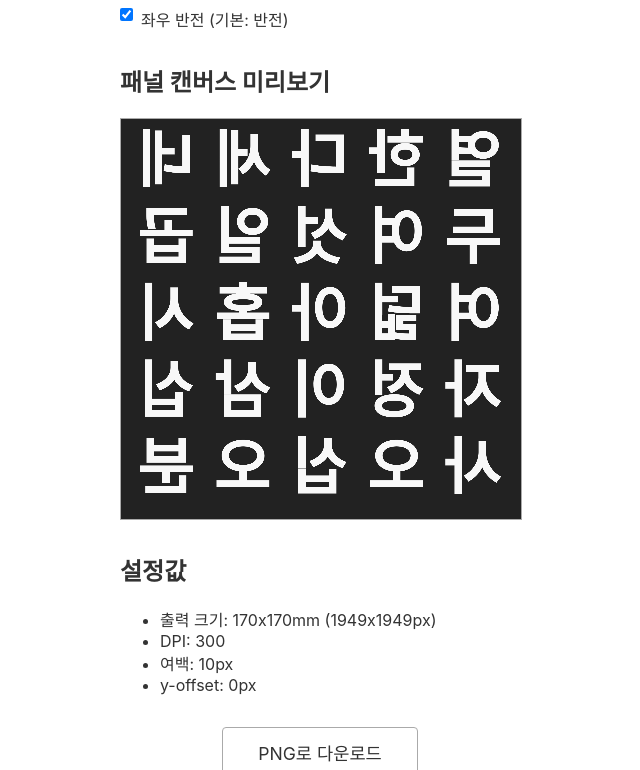
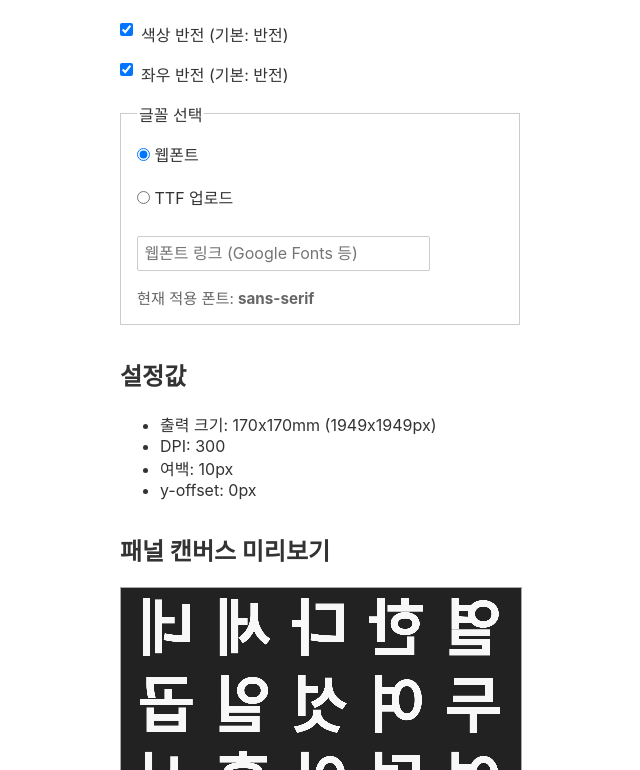
Before and after one commit to suapapa/hangulclock-panel-maker, a Svelte app in the folder svelte-app/: page / in a window 1280 px wide. Shown: the part 730-1500 px from the top of the page, without its empty margins (320-960 px from the left). Built offline with nearby package versions, Linux system fonts and the light colour scheme.

Commit message:
feat: add web and TTF font support with dynamic loading in canvas

```diff
--- a/svelte-app/src/App.svelte
+++ b/svelte-app/src/App.svelte
@@ -20,6 +20,12 @@
 	let flipHorizontal = true; // 좌우 반전 기본값
 	let paddingWidthMM = 5; // 패딩(가로, mm)
 	let paddingHeightMM = 5; // 패딩(세로, mm)
+	let fontType = "web"; // 'web' 또는 'ttf'
+	let webFontUrl = "";
+	let ttfFile = null;
+	let fontFamily = "sans-serif";
+	let ttfFontDataUrl = "";
+	let ttfFontLoaded = false;
 
 	// mm → px 변환 함수
 	function mmToPx(mm, dpi) {
@@ -32,35 +38,71 @@
 	// 캔버스 크기 동기화 및 2D 컨텍스트 준비
 	$: canvasWidth = mmToPx(panelWidthMM, dpi);
 	$: canvasHeight = mmToPx(panelHeightMM, dpi);
-	$: ctx = canvasEl ? canvasEl.getContext('2d') : null;
+	$: ctx = canvasEl ? canvasEl.getContext("2d") : null;
 
 	// 패널 문자열을 2차원 배열로 변환
 	function getPanelGrid() {
-		return panelArray.trim().split('\n').map(row => row.split(''));
+		return panelArray
+			.trim()
+			.split("\n")
+			.map((row) => row.split(""));
 	}
 
-	// 캔버스에 패널 그리기
-	$: if (ctx) {
+	// 웹폰트 적용 함수
+	$: if (fontType === "web" && webFontUrl) {
+		const id = "dynamic-webfont";
+		let link = document.getElementById(id);
+		if (!link) {
+			link = document.createElement("link");
+			link.rel = "stylesheet";
+			link.id = id;
+			document.head.appendChild(link);
+		}
+		link.href = webFontUrl;
+		// 폰트 패밀리 추출 (예: url에 family=Nanum+Gothic)
+		const match = webFontUrl.match(/family=([^&:]+)/);
+		if (match) {
+			fontFamily = decodeURIComponent(match[1]).replace(/\+/g, " ");
+		}
+	}
+
+	// TTF 업로드 처리
+	async function handleTtfUpload(event) {
+		const file = event.target.files[0];
+		if (!file) return;
+		const reader = new FileReader();
+		reader.onload = async (e) => {
+			ttfFontDataUrl = e.target.result;
+			fontFamily = file.name.replace(/\.[^.]+$/, "");
+			// FontFace API로 동적 폰트 등록 및 로드
+			const fontFace = new FontFace(fontFamily, `url(${ttfFontDataUrl})`);
+			await fontFace.load();
+			ttfFontLoaded = false;
+			document.fonts.add(fontFace);
+			ttfFontLoaded = true;
+		};
+		reader.readAsDataURL(file);
+	}
+
+	// 캔버스에 패널 그리기 (폰트 적용)
+	$: {
+		if (ctx) {
+			if (fontType === "ttf" && !ttfFontLoaded) {
+				// TTF 폰트가 로드될 때까지 렌더링 건너뜀
+			} else {
 				ctx.save();
 				ctx.clearRect(0, 0, canvasWidth, canvasHeight);
-
-		// 좌우 반전
 				if (flipHorizontal) {
 					ctx.translate(canvasWidth, 0);
 					ctx.scale(-1, 1);
 				}
-
-		// 색상 반전
-		const bgColor = invertColor ? '#222' : '#f8f8f8';
-		const fgColor = invertColor ? '#f8f8f8' : '#222';
+				const bgColor = invertColor ? "#222" : "#f8f8f8";
+				const fgColor = invertColor ? "#f8f8f8" : "#222";
 				ctx.fillStyle = bgColor;
 				ctx.fillRect(0, 0, canvasWidth, canvasHeight);
-
 				const grid = getPanelGrid();
 				const rows = grid.length;
 				const cols = grid[0].length;
-
-		// 패딩 계산 (mm → px)
 				const padW = mmToPx(paddingWidthMM, dpi);
 				const padH = mmToPx(paddingHeightMM, dpi);
 				const left = padW / 2 + margin;
@@ -70,12 +112,10 @@
 				const cellWidth = drawWidth / cols;
 				const cellHeight = drawHeight / rows;
 				const fontSize = Math.min(cellWidth, cellHeight) * 0.8;
-
-		ctx.textAlign = 'center';
-		ctx.textBaseline = 'middle';
+				ctx.textAlign = "center";
+				ctx.textBaseline = "middle";
 				ctx.fillStyle = fgColor;
-		ctx.font = `bold ${fontSize}px sans-serif`;
-
+				ctx.font = `bold ${fontSize}px '${fontFamily}', sans-serif`;
 				for (let y = 0; y < rows; y++) {
 					for (let x = 0; x < cols; x++) {
 						const char = grid[y][x];
@@ -86,12 +126,14 @@
 				}
 				ctx.restore();
 			}
+		}
+	}
 
 	// 캔버스 다운로드 함수
 	function downloadCanvas() {
 		if (!canvasEl) return;
-		const link = document.createElement('a');
-		link.href = canvasEl.toDataURL('image/png');
+		const link = document.createElement("a");
+		link.href = canvasEl.toDataURL("image/png");
 		link.download = `hangulclock_panel_${panelWidthMM}x${panelHeightMM}_${dpi}dpi.png`;
 		link.click();
 	}
@@ -102,15 +144,29 @@
 </script>
 
 <main>
-	<h1>한글 시계 패널 설정</h1>
+	<h1>한글 시계 패널 생성기</h1>
+	<div style="margin-top:2em;">
+		<h2>패널 설정</h2>
 		<form autocomplete="off">
 			<label>
 				패널 가로(mm):
-			<input type="number" bind:value={panelWidthMM} min="10" max="500" required />
+				<input
+					type="number"
+					bind:value={panelWidthMM}
+					min="10"
+					max="500"
+					required
+				/>
 			</label>
 			<label>
 				패널 세로(mm):
-			<input type="number" bind:value={panelHeightMM} min="10" max="500" required />
+				<input
+					type="number"
+					bind:value={panelHeightMM}
+					min="10"
+					max="500"
+					required
+				/>
 			</label>
 			<label>
 				DPI:
@@ -124,28 +180,95 @@
 			</label>
 			<label>
 				여백(px):
-			<input type="number" bind:value={margin} min="0" max="100" required />
+				<input
+					type="number"
+					bind:value={margin}
+					min="0"
+					max="100"
+					required
+				/>
 			</label>
 			<label>
 				y-offset(px):
-			<input type="number" bind:value={yOffset} min="-100" max="100" required />
+				<input
+					type="number"
+					bind:value={yOffset}
+					min="-100"
+					max="100"
+					required
+				/>
 			</label>
 			<label>
 				패널 패딩(가로, mm):
-			<input type="number" bind:value={paddingWidthMM} min="0" max="50" required />
+				<input
+					type="number"
+					bind:value={paddingWidthMM}
+					min="0"
+					max="50"
+					required
+				/>
 			</label>
 			<label>
 				패널 패딩(세로, mm):
-			<input type="number" bind:value={paddingHeightMM} min="0" max="50" required />
+				<input
+					type="number"
+					bind:value={paddingHeightMM}
+					min="0"
+					max="50"
+					required
+				/>
 			</label>
 			<label style="display:flex;align-items:center;gap:0.5em;">
-			<input type="checkbox" bind:checked={invertColor} /> 색상 반전 (기본: 반전)
+				<input type="checkbox" bind:checked={invertColor} /> 색상 반전 (기본:
+				반전)
 			</label>
 			<label style="display:flex;align-items:center;gap:0.5em;">
-			<input type="checkbox" bind:checked={flipHorizontal} /> 좌우 반전 (기본: 반전)
+				<input type="checkbox" bind:checked={flipHorizontal} /> 좌우 반전
+				(기본: 반전)
 			</label>
-		<!-- 추가 입력 항목 필요시 여기에 -->
+			<fieldset style="margin:1em 0; padding:1em; border:1px solid #ccc;">
+				<legend>글꼴 선택</legend>
+				<label style="margin-right:1em;">
+					<input type="radio" bind:group={fontType} value="web" /> 웹폰트
+				</label>
+				<label>
+					<input type="radio" bind:group={fontType} value="ttf" /> TTF
+					업로드
+				</label>
+				{#if fontType === "web"}
+					<input
+						type="text"
+						placeholder="웹폰트 링크 (Google Fonts 등)"
+						bind:value={webFontUrl}
+						style="width:80%;margin-top:0.5em;"
+					/>
+				{/if}
+				{#if fontType === "ttf"}
+					<input
+						type="file"
+						accept=".ttf,.otf"
+						on:change={handleTtfUpload}
+						style="margin-top:0.5em;"
+					/>
+				{/if}
+				<div style="margin-top:0.5em; font-size:0.95em; color:#666;">
+					현재 적용 폰트: <b>{fontFamily}</b>
+				</div>
+			</fieldset>
 		</form>
+	</div>
+
+	<div style="margin-top:2em;">
+		<h2>설정값</h2>
+		<ul>
+			<li>
+				출력 크기: {outputWidthMM}x{outputHeightMM}mm ({canvasWidth}x{canvasHeight}px)
+			</li>
+			<li>DPI: {dpi}</li>
+			<li>여백: {margin}px</li>
+			<li>y-offset: {yOffset}px</li>
+		</ul>
+	</div>
 
 	<div style="margin-top:2em;">
 		<h2>패널 캔버스 미리보기</h2>
@@ -157,18 +280,12 @@
 		></canvas>
 	</div>
 
-	<div style="margin-top:2em;">
-		<h2>설정값</h2>
-		<ul>
-			<li>출력 크기: {outputWidthMM}x{outputHeightMM}mm ({canvasWidth}x{canvasHeight}px)</li>
-			<li>DPI: {dpi}</li>
-			<li>여백: {margin}px</li>
-			<li>y-offset: {yOffset}px</li>
-		</ul>
-	</div>
-
 	<div style="margin-top:2em; text-align:center;">
-		<button type="button" on:click={downloadCanvas} style="padding:0.7em 2em; font-size:1.1em; border-radius:4px; border:1px solid #aaa; background:#fff; cursor:pointer;">
+		<button
+			type="button"
+			on:click={downloadCanvas}
+			style="padding:0.7em 2em; font-size:1.1em; border-radius:4px; border:1px solid #aaa; background:#fff; cursor:pointer;"
+		>
 			PNG로 다운로드
 		</button>
 	</div>
@@ -194,7 +311,8 @@
 		margin-bottom: 1em;
 	}
 
-	input[type="number"], select.dpi-select {
+	input[type="number"],
+	select.dpi-select {
 		width: 100%;
 		font-family: inherit;
 		font-size: inherit;
```
Lines whose indentation alone changed are shown as unchanged.
